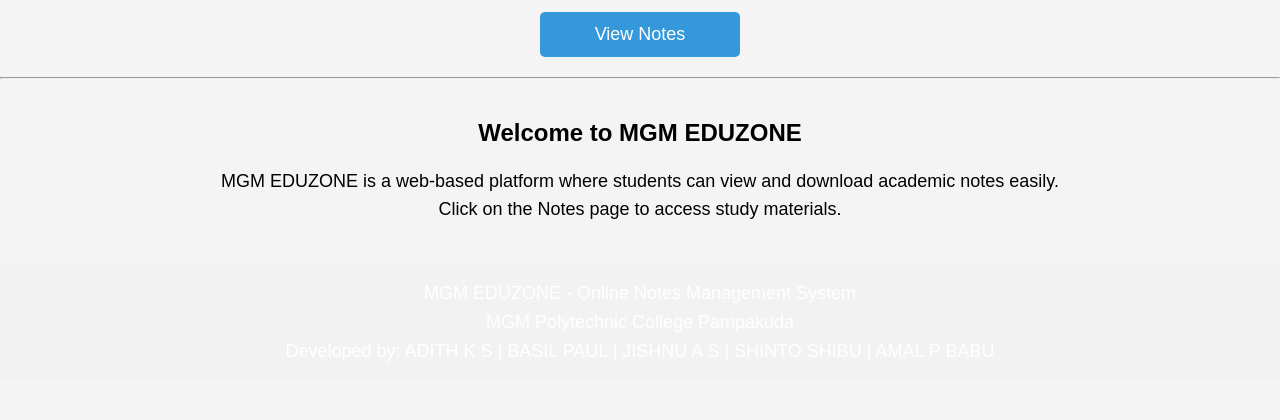
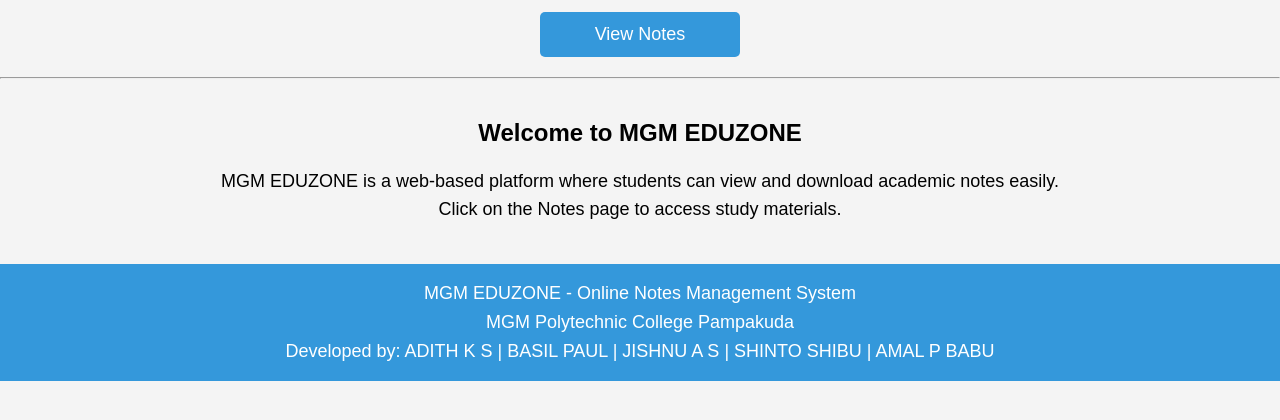
Before and after one commit to adith-ks/mgm-eduzone, a Django app: page / in a window 1280 px wide. Shown: the part 313-733 px from the top of the page. Run offline with Django 5.2, Linux system fonts and the light colour scheme.

Commit message:
Update style.css

```diff
--- a/main/static/css/style.css
+++ b/main/static/css/style.css
@@ -260,7 +260,7 @@ ul{
 footer{
     margin-top:40px;
     padding:15px;
-    background-color:#f2f2f2;
+     background-color:#3498db;
 }
 
 table{
```
